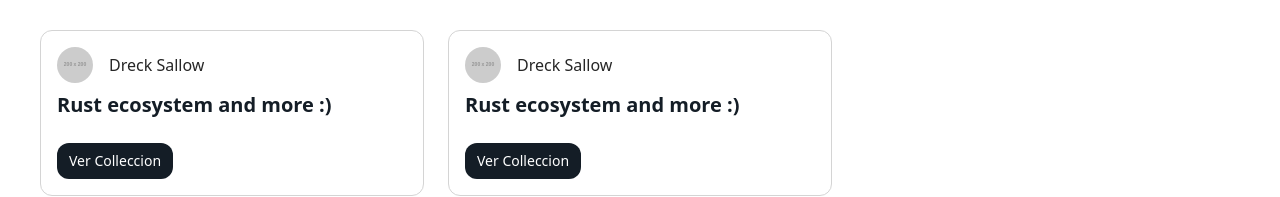
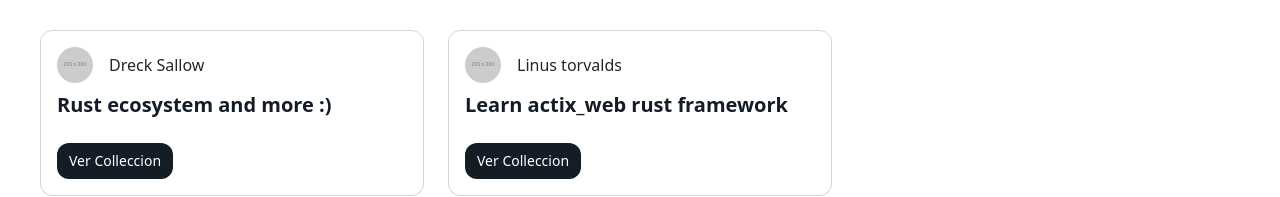
Before and after one commit to DreckSallow/lokker-web, a SvelteKit app: page / in a window 1280 px wide. Shown: the part 236-433 px from the top of the page. Built offline with nearby package versions, Linux system fonts and the light colour scheme.

Commit message:
make search behavior url changes

```diff
--- a/src/routes/+page.svelte
+++ b/src/routes/+page.svelte
@@ -1,22 +1,24 @@
 <script lang="ts">
+	import { goto } from '$app/navigation';
 	import CollectionCard from '../components/cards/collection_card.svelte';
+	import type { PageData } from './$types';
+	export let data: PageData;
 
-	let collections = [
-		{
-			authorImg: 'https://fakeimg.pl/200/',
-			alt: 'Avatar',
-			authorName: 'Dreck Sallow',
-			title: 'Rust ecosystem and more :)',
-			link: '/collection/1'
-		},
-		{
-			authorImg: 'https://fakeimg.pl/200/',
-			alt: 'Avatar',
-			authorName: 'Dreck Sallow',
-			title: 'Rust ecosystem and more :)',
-			link: '/collection/1'
+	function search(name?: string) {
+		goto(`?name=${name ?? ''}`);
+	}
+
+	function onBlurSearch(e: FocusEvent) {
+		let input = e.target as HTMLInputElement;
+		search(input.value);
+	}
+
+	function onEnter(e: KeyboardEvent) {
+		if (e.code == 'Enter') {
+			let input = e.target as HTMLInputElement;
+			search(input.value);
 		}
-	];
+	}
 </script>
 
 <main class="px-10 py-2">
@@ -40,11 +42,13 @@
 				class="outline-none flex-1 px-4 py-3 text-brand placeholder:text-neutral-400"
 				placeholder="Buscar collecciones..."
 				spellcheck="false"
+				on:blur="{onBlurSearch}"
+				on:keyup="{onEnter}"
 			/>
 		</div>
 	</header>
-	<!--<hr class="h-[1px] bg-neutral-400 mt-4" />-->
 	<section class="mt-8">
+		{#await data.collections} Loading collections for you :).... {:then collections}
 		<ul class="mx-auto grid grid-cols-3 gap-6 justify-start">
 			{#each collections as coll}
 			<CollectionCard
@@ -57,5 +61,6 @@
 			/>
 			{/each}
 		</ul>
+		{:catch _err} Error loading collections :( {/await}
 	</section>
 </main>
--- /dev/null
+++ b/src/routes/+page.ts
@@ -0,0 +1,38 @@
+import type { PageLoad } from "./$types";
+
+function wait(): Promise<string> {
+  return new Promise((res, _rej) => {
+    setTimeout(() => {
+      console.log("Pass 4 second");
+      res("");
+    }, 2000);
+  });
+}
+async function get_posts(nameFilter: string) {
+  await wait();
+  return [
+    {
+      authorImg: 'https://fakeimg.pl/200/',
+      alt: 'Avatar',
+      authorName: 'Dreck Sallow',
+      title: 'Rust ecosystem and more :)',
+      link: '/collection/1'
+    },
+    {
+      authorImg: 'https://fakeimg.pl/200/',
+      alt: 'Avatar',
+      authorName: 'Linus torvalds',
+      title: 'Learn actix_web rust framework',
+      link: '/collection/1'
+    }
+  ].filter(({ title }) => title.includes(nameFilter));
+}
+
+export const load: PageLoad = async ({ url }) => {
+  let nameFilter = url.searchParams.get("name") || "";
+  return {
+    //FIXME: change the streaming only for the browser
+    // because from the server will return the data directly :(
+    collections: get_posts(nameFilter)
+  }
+}
```
